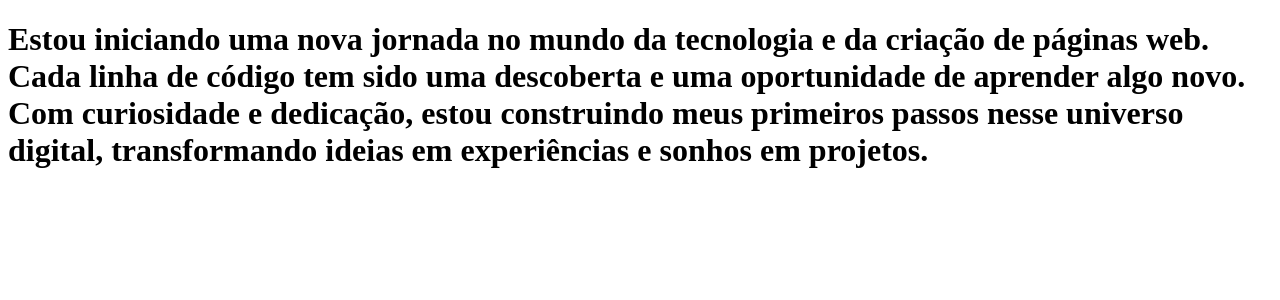
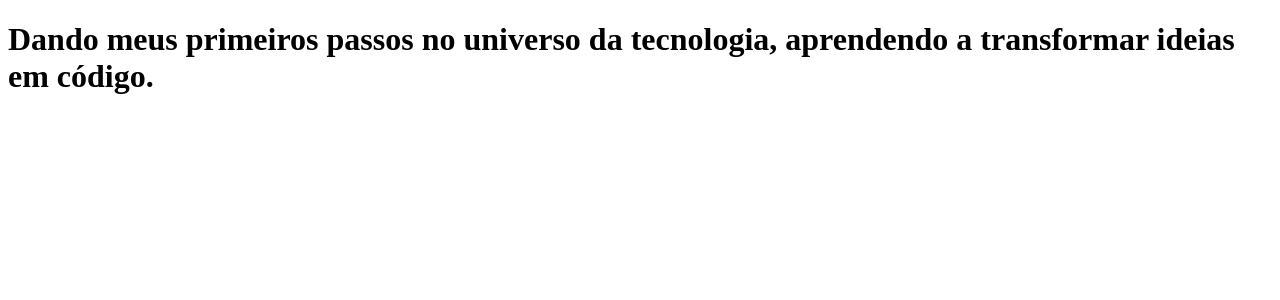
Before and after one commit to LucasBM6/New-dev-journey, a Next.js app: page / in a window 1280 px wide. Shown: the top 300 px of the page. Built offline with nearby package versions, Linux system fonts and the light colour scheme.

Commit message:
mopdificação da mesagem

```diff
--- a/pages/index.js
+++ b/pages/index.js
@@ -1,5 +1,5 @@
 function Home(){
-    return <h1>Estou iniciando uma nova jornada no mundo da tecnologia e da criação de páginas web. Cada linha de código tem sido uma descoberta e uma oportunidade de aprender algo novo. Com curiosidade e dedicação, estou construindo meus primeiros passos nesse universo digital, transformando ideias em experiências e sonhos em projetos.</h1>
+    return <h1>Dando meus primeiros passos no universo da tecnologia, aprendendo a transformar ideias em código.</h1>
 }
 
 export default Home;
```
